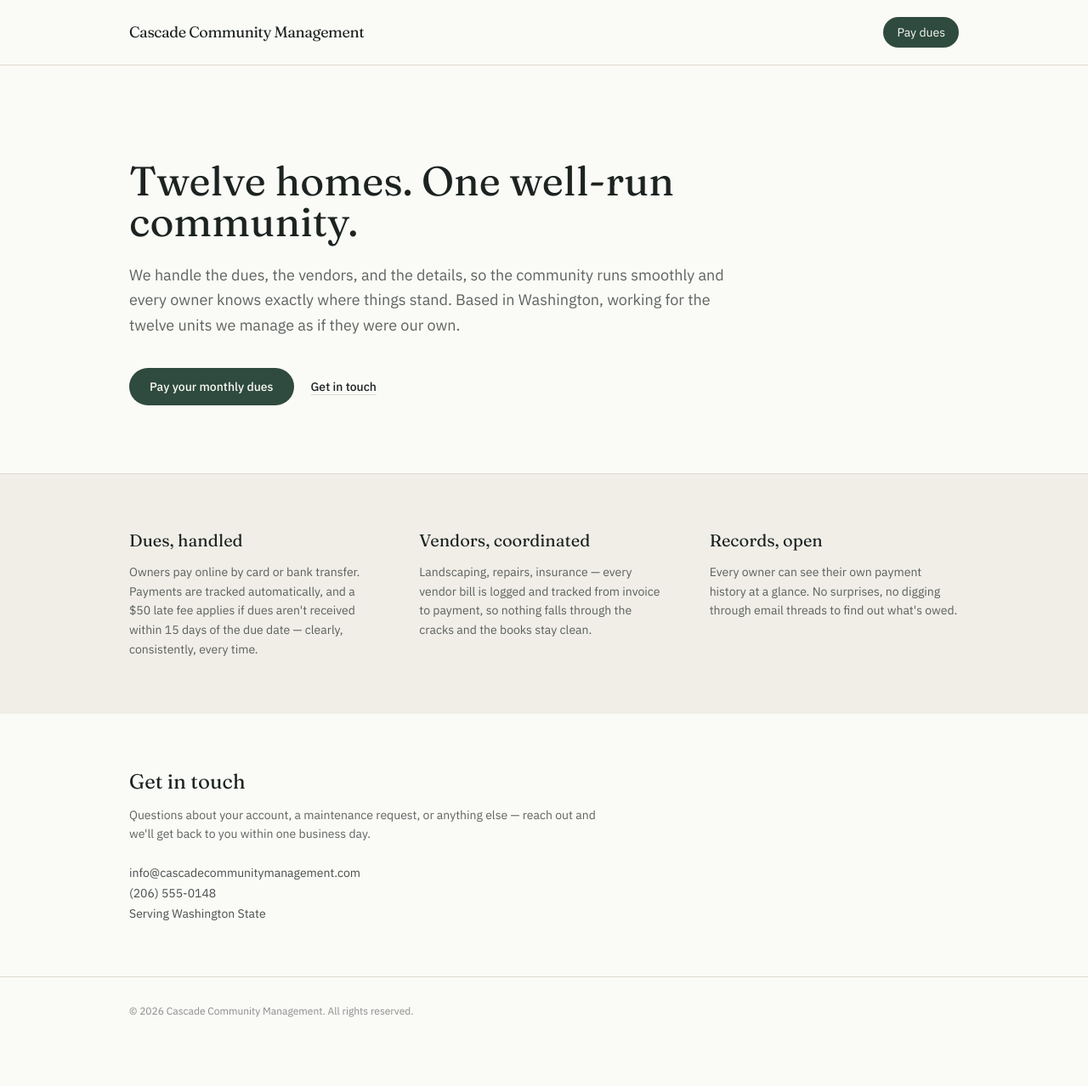
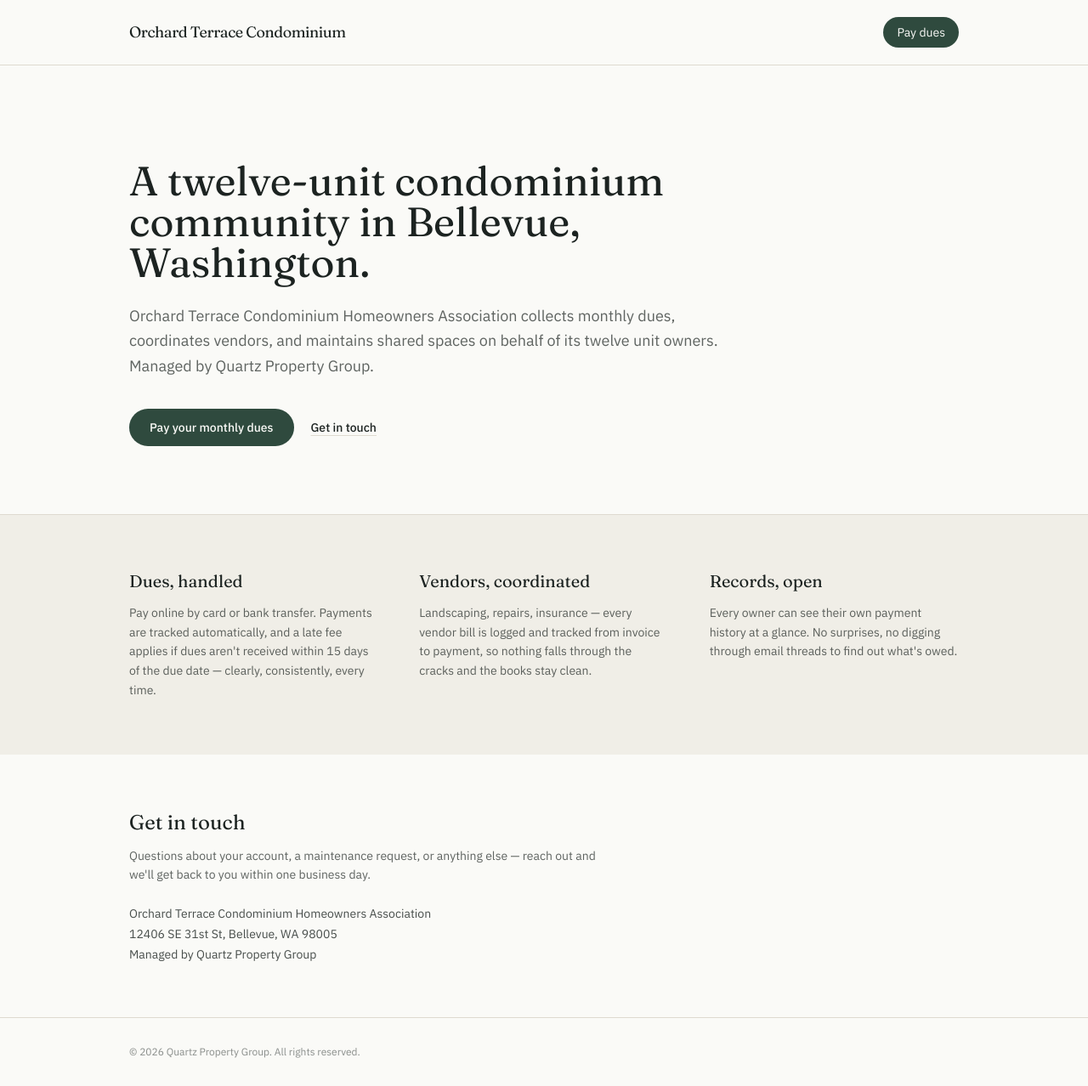
Before and after one commit to jchoidea/HOA-Manager, a Next.js app: page / in a window 1280 px wide. Shown: the whole page at 85% size. Before the commit the page ends 1230 px from the top, so only its background shows below. Built offline with nearby package versions, Linux system fonts and the light colour scheme.

Commit message:
Update page.tsx

```diff
--- a/app/page.tsx
+++ b/app/page.tsx
@@ -5,7 +5,7 @@ export default function HomePage() {
     <main>
       <header className="border-b border-hairline">
         <div className="mx-auto flex max-w-5xl items-center justify-between px-6 py-5">
-          <span className="font-display text-lg tracking-tight">Cascade Community Management</span>
+          <span className="font-display text-lg tracking-tight">Orchard Terrace Condominium</span>
           <nav className="flex items-center gap-6 text-sm">
             <Link href="/pay" className="rounded-full bg-evergreen px-4 py-2 text-paper transition-colors hover:bg-evergreen-dark">
               Pay dues
@@ -16,13 +16,12 @@ export default function HomePage() {
 
       <section className="mx-auto max-w-5xl px-6 pb-20 pt-20 md:pt-28">
         <h1 className="max-w-2xl font-display text-4xl leading-tight text-ink md:text-5xl">
-          Twelve homes. One well-run community.
+          A twelve-unit condominium community in Bellevue, Washington.
         </h1>
         <p className="mt-6 max-w-prose text-lg leading-relaxed text-ink/70">
-          We handle the dues, the vendors, and the details, so the community runs
-          smoothly and every owner knows exactly where things stand. Based in
-          Washington, working for the twelve units we manage as if they were
-          our own.
+          Orchard Terrace Condominium Homeowners Association collects monthly
+          dues, coordinates vendors, and maintains shared spaces on behalf of
+          its twelve unit owners. Managed by Quartz Property Group.
         </p>
         <div className="mt-9 flex items-center gap-5">
           <Link
@@ -43,8 +42,8 @@ export default function HomePage() {
             <div>
               <h2 className="font-display text-xl">Dues, handled</h2>
               <p className="mt-3 text-sm leading-relaxed text-ink/70">
-                Owners pay online by card or bank transfer. Payments are tracked
-                automatically, and a $50 late fee applies if dues aren't received
+                Pay online by card or bank transfer. Payments are tracked
+                automatically, and a late fee applies if dues aren't received
                 within 15 days of the due date — clearly, consistently, every time.
               </p>
             </div>
@@ -75,15 +74,15 @@ export default function HomePage() {
           reach out and we'll get back to you within one business day.
         </p>
         <div className="mt-6 space-y-1 text-sm text-ink/80">
-          <p>info@cascadecommunitymanagement.com</p>
-          <p>(206) 555-0148</p>
-          <p>Serving Washington State</p>
+          <p>Orchard Terrace Condominium Homeowners Association</p>
+          <p>12406 SE 31st St, Bellevue, WA 98005</p>
+          <p>Managed by Quartz Property Group</p>
         </div>
       </section>
 
       <footer className="border-t border-hairline">
         <div className="mx-auto max-w-5xl px-6 py-8 text-xs text-ink/50">
-          © {new Date().getFullYear()} Cascade Community Management. All rights reserved.
+          © {new Date().getFullYear()} Quartz Property Group. All rights reserved.
         </div>
       </footer>
     </main>
```
